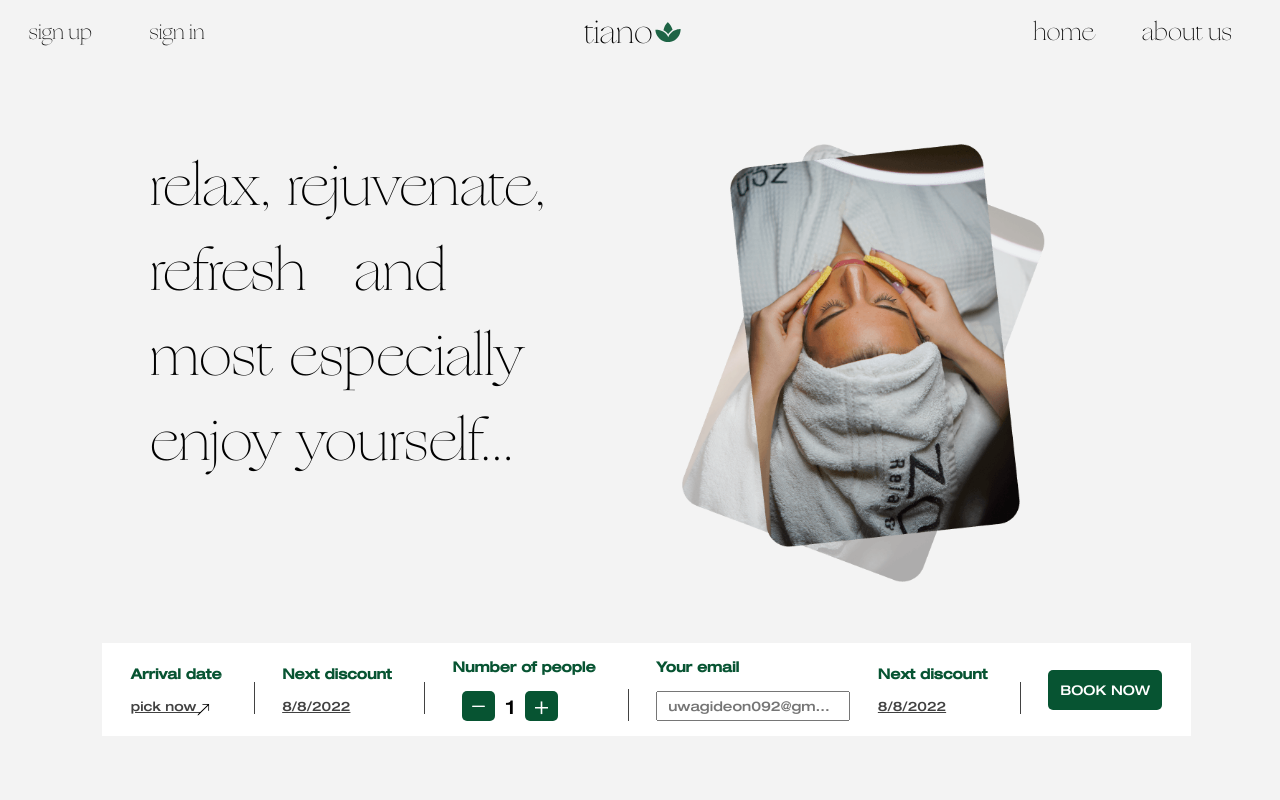
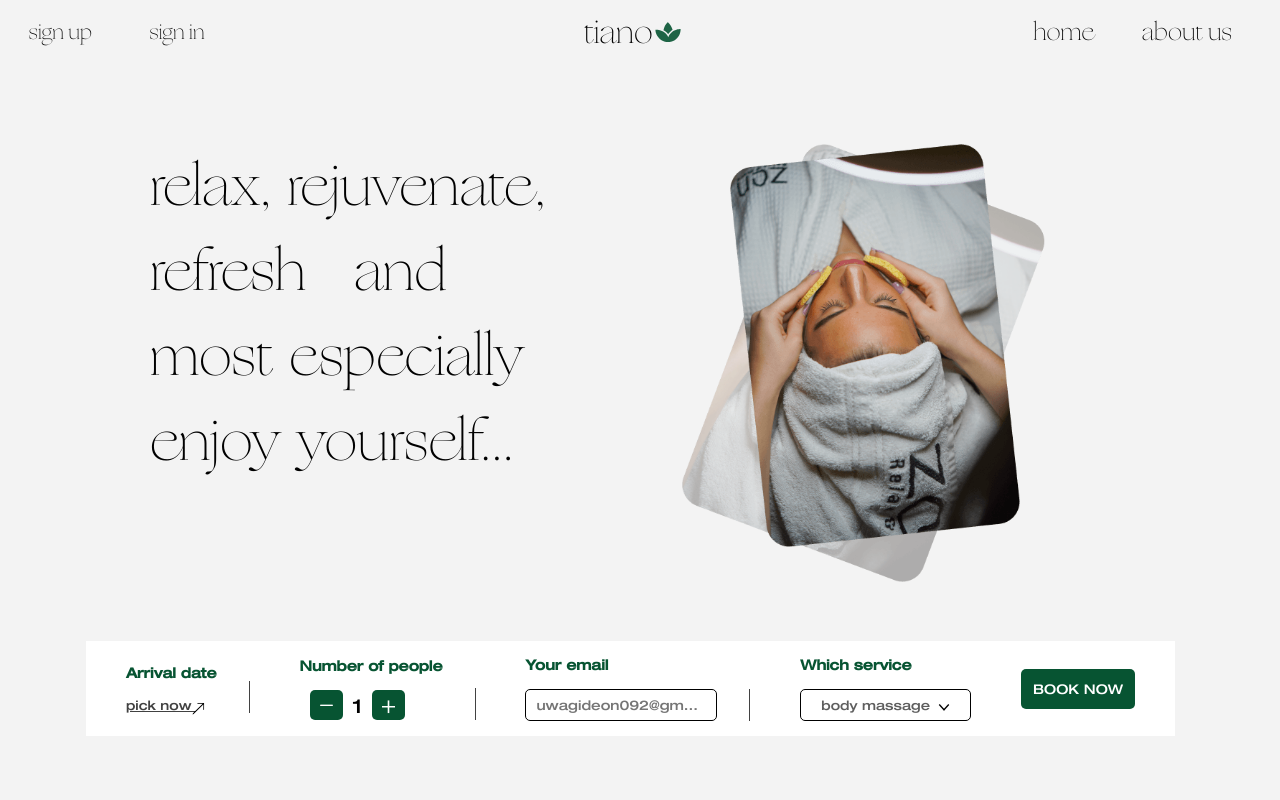
Before and after one commit to CsFreak28/tiano-beauty-spa, a React (Create React App) app: page / in a window 1280 px wide. Shown: the top 800 px of the page. Built offline with nearby package versions, Linux system fonts and the light colour scheme.

Commit message:
completed_dropDown_component

```diff
--- a/src/components/bookComp/bookComp.module.scss
+++ b/src/components/bookComp/bookComp.module.scss
@@ -4,7 +4,7 @@
   position: absolute;
   padding: 15px;
   bottom: 8rem;
-  left: 2rem;
+  left: 1rem;
   width: 90%;
   z-index: 3;
   display: flex;
@@ -14,6 +14,7 @@
   .bookElement {
     display: flex;
     align-items: center;
+    position: relative;
     h6 {
       font-size: 14px;
       font-family: "helvetica_medium";
@@ -23,7 +24,6 @@
     p {
       font-size: 13px;
       text-decoration: underline;
-      // margin-top: 0.9rem;
       cursor: pointer;
       color: rgb(65, 65, 65);
     }
@@ -38,15 +38,60 @@
       align-self: flex-end;
     }
     .emailInput {
-      padding: 5px 10px;
+      padding: 7px 10px;
       font-family: "helvetica_medium";
-
+      border: 1px solid black;
+      border-radius: 5px;
     }
     .emailInput::placeholder {
       font-family: "helvetica_medium";
     }
     .emailInput:focus {
       outline: none;
+    }
+    .dropdown {
+      cursor: pointer;
+      .chosenService {
+        font-size: 13px;
+        background-color: white;
+        border: 1px solid black;
+        color: #5e5e5e;
+        padding: 7px 20px;
+        border-radius: 5px;
+        display: flex;
+        align-items: center;
+        justify-content: space-around;
+        .chosenServiceTitle {
+          margin-right: 0.5rem;
+        }
+        .svgContainer {
+          transition: 0.2s all;
+        }
+        svg {
+          transform: translateY(10%);
+        }
+      }
+    }
+    .dropDownComp {
+      position: absolute;
+      left: -30%;
+      box-shadow: 8px 10px 15px -1px rgba(0, 0, 0, 0.23);
+      -webkit-box-shadow: 8px 10px 15px -1px rgba(0, 0, 0, 0.23);
+      -moz-box-shadow: 8px 10px 15px -1px rgba(0, 0, 0, 0.23);
+      width: 210%;
+      margin-top: 10px;
+      border-radius: 7px;
+      color: #000000;
+      display: flex;
+      flex-wrap: wrap;
+      background-color: white;
+      padding: 10px;
+      font-size: 14px;
+      .service {
+        margin: 20px;
+        color: #000000;
+        border-bottom: 1px solid rgb(73, 73, 73);
+      }
     }
   }
   .counterComp {
@@ -67,8 +112,6 @@
       svg {
         transform: translateY(10%);
       }
-    }
-    .plusButton {
     }
   }
 }
--- a/src/components/bookComp/bookComp.tsx
+++ b/src/components/bookComp/bookComp.tsx
@@ -2,11 +2,30 @@
 import BookButton from "./bookButton";
 import { ReactComponent as BookArrow } from "../../assets/svgs/bookArrow.svg";
 import { DatePick } from "./datePick";
-import { useState, useEffect, useReducer } from "react";
+import { useState, useReducer, useRef } from "react";
 import { ReactComponent as MinusIcon } from "../../assets/svgs/minusIcon.svg";
 import { ReactComponent as PlusIcon } from "../../assets/svgs/plusIcon.svg";
+import { ReactComponent as DropDownIcon } from "../../assets/svgs/dropdown.svg";
 const BookComp = () => {
+  interface DropDown {
+    show: boolean;
+    services: Array<string>;
+    currentChosenService: string;
+  }
   const [showDateInput, setShowDateInput] = useState<boolean>(false);
+  const svg = useRef<any>(null);
+  const [DropDownDetails, setDropDownDetails] = useState<DropDown>({
+    show: false,
+    services: [
+      "teeth whitening",
+      "butt enlargement",
+      "manicure",
+      "body massage",
+      "facials",
+      "Hair treatment",
+    ],
+    currentChosenService: "body massage",
+  });
   interface appointmentDetails {
     appointmentDate: string;
     numberOfPeople: number;
@@ -53,17 +72,7 @@
     email: "",
   };
   const [state, dispatch] = useReducer(reducer, initialState);
-  function getDiscountDate(): string {
-    let currentDate = new Date();
-    let todaysDate = currentDate.getDate() + 1;
-    let currentDateToNumber = new Date(currentDate.setDate(10)).getDate();
-    let discountDate = new Date(
-      currentDate.setDate(currentDateToNumber + todaysDate)
-    );
-    let discountDateLocaleString = discountDate.toLocaleDateString();
-    return discountDateLocaleString;
-  }
-  let discountDate = getDiscountDate();
+
   function toggleShowDateInput() {
     setShowDateInput((prev) => true);
   }
@@ -84,13 +93,6 @@
           )}
         </div>
         {!showDateInput && <div className={Styles.line}></div>}
-      </div>
-      <div className={Styles.bookElement}>
-        <div>
-          <h6>Next discount</h6>
-          <p>{discountDate}</p>
-        </div>
-        <div className={Styles.line}></div>
       </div>
       <div className={Styles.bookElement}>
         <div>
@@ -117,13 +119,55 @@
             />
           </p>
         </div>
+        <div className={Styles.line}></div>
       </div>
       <div className={Styles.bookElement}>
         <div>
-          <h6>Next discount</h6>
-          <p>{discountDate}</p>
+          <h6>Which service</h6>
+          <div className={Styles.dropdown}>
+            <div
+              className={Styles.chosenService}
+              onClick={() => {
+                !DropDownDetails.show
+                  ? (svg.current.style.transform = "rotate(180deg)")
+                  : (svg.current.style.transform = "rotate(0deg)");
+                setDropDownDetails((prev) => {
+                  return { ...prev, show: !prev.show };
+                });
+              }}
+            >
+              <div className={Styles.chosenServiceTitle}>
+                {DropDownDetails.currentChosenService}
+              </div>
+              <div ref={svg} className={Styles.svgContainer}>
+                <DropDownIcon />
+              </div>
+            </div>
+            {DropDownDetails.show && (
+              <div className={Styles.dropDownComp}>
+                {DropDownDetails.services.map((service) => {
+                  if (service !== DropDownDetails.currentChosenService) {
+                    return (
+                      <div
+                        className={Styles.service}
+                        onClick={() => {
+                          setDropDownDetails((prev) => {
+                            return {
+                              ...prev,
+                              currentChosenService: service,
+                            };
+                          });
+                        }}
+                      >
+                        {service}
+                      </div>
+                    );
+                  }
+                })}
+              </div>
+            )}
+          </div>
         </div>
-        <div className={Styles.line}></div>
       </div>
       <BookButton text="BOOK NOW" />
     </div>
--- a/src/pages/helperFunctions.ts
+++ b/src/pages/helperFunctions.ts
@@ -19,4 +19,6 @@
   }
 }
 
-export function expandBookComp() {}
+export function dropdown(){
+
+}
```
Also changed, not shown: notes.txt.
